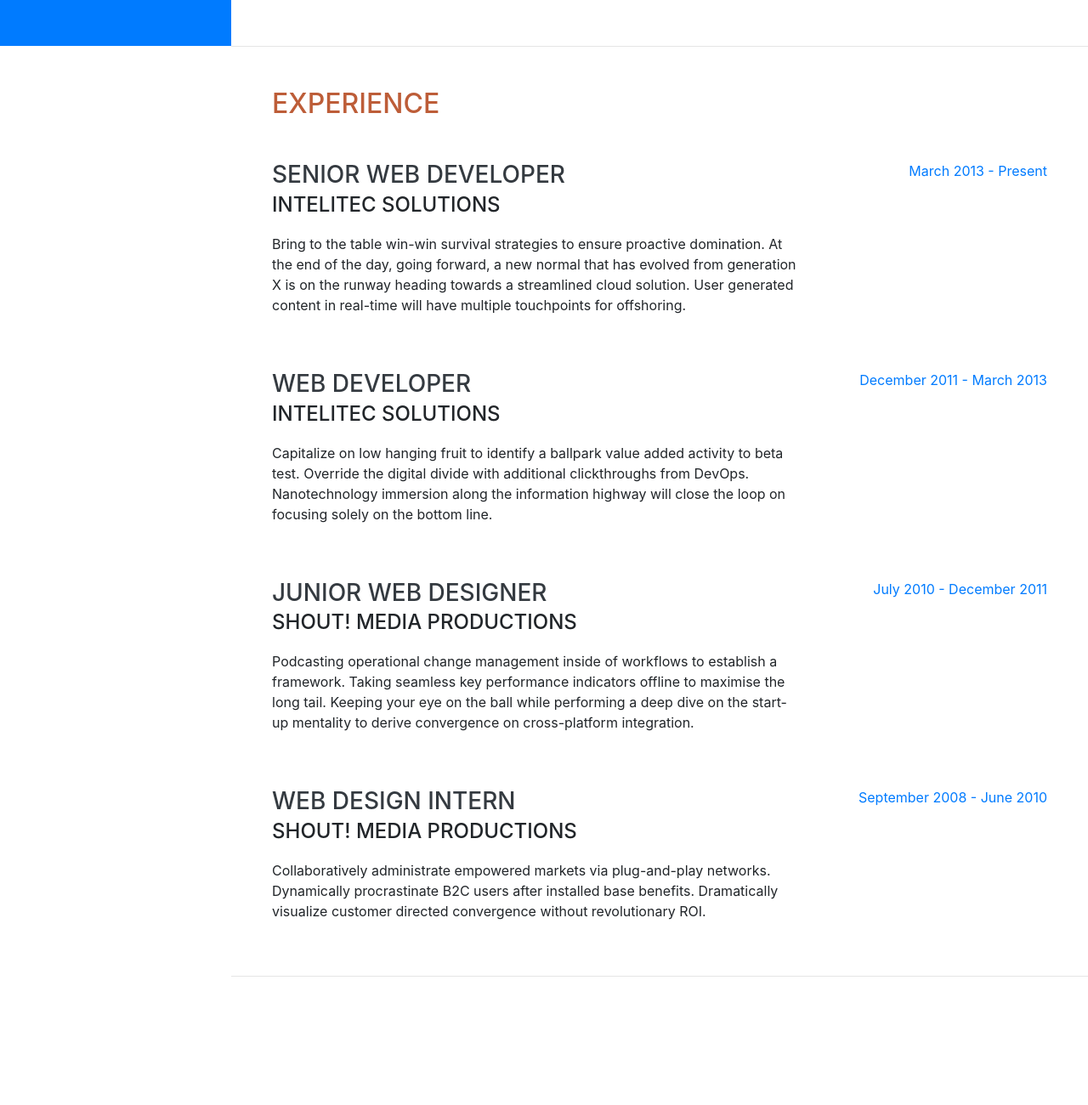
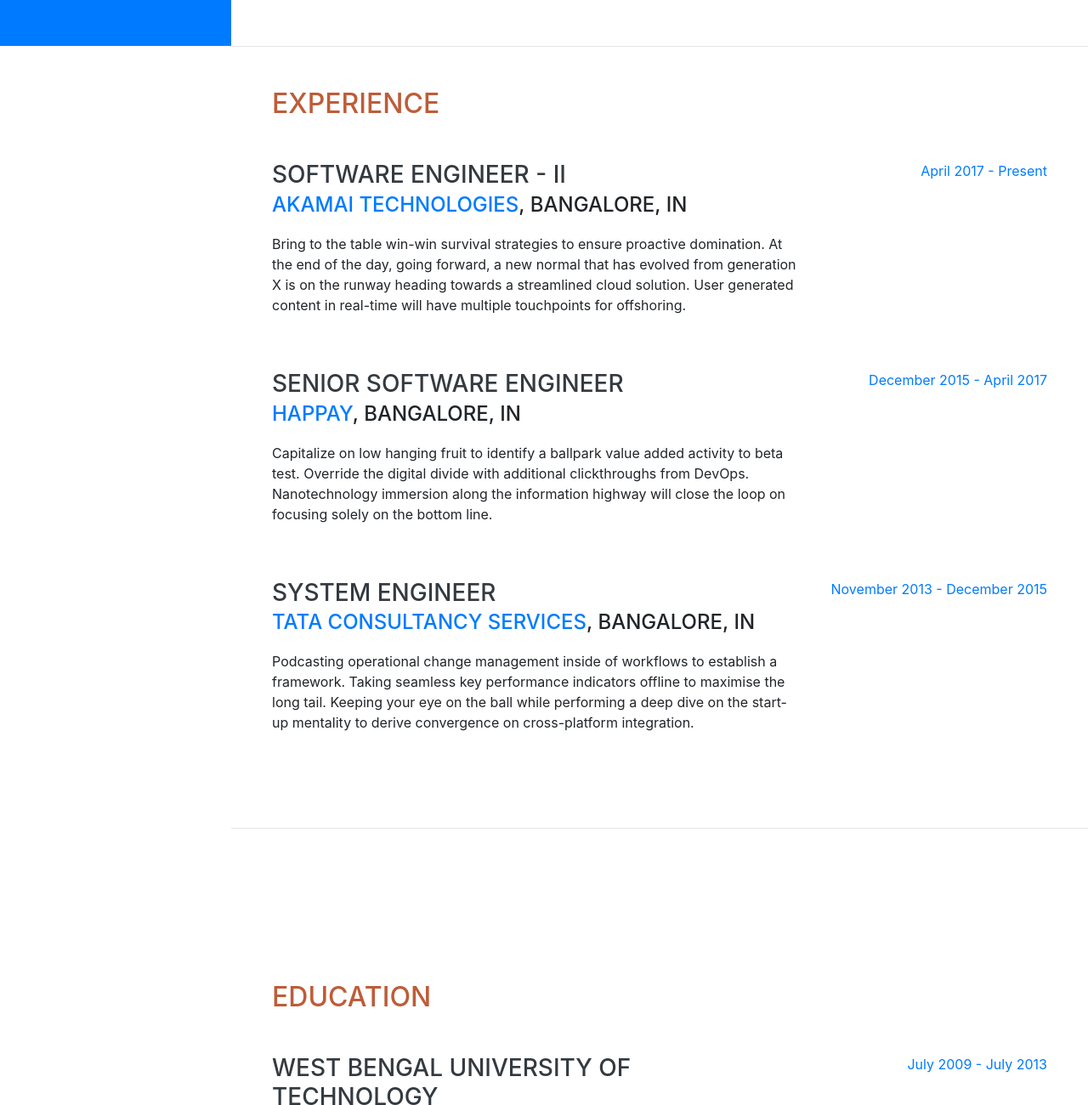
Before and after one commit to viveksyngh/viveksyngh.github.io, a website with bundled scripts: page index.html in a window 1280 px wide. Shown: the part 746-2046 px from the top of the page at 85% size. Built offline with nearby package versions, Linux system fonts and the light colour scheme; files whose address does not match are found by name; a web font is replaced by a local one.

Commit message:
Add experince and company details
Signed-off-by: Vivek Singh <vivekkmr45@yahoo.in>

```diff
--- a/index.html
+++ b/index.html
@@ -101,54 +101,42 @@
 
         <div class="resume-item d-flex flex-column flex-md-row justify-content-between mb-5">
           <div class="resume-content">
-            <h3 class="mb-0">Senior Web Developer</h3>
-            <div class="subheading mb-3">Intelitec Solutions</div>
+            <h3 class="mb-0">Software Engineer - II</h3>
+            <div class="subheading mb-3"><a href="https://www.akamai.com/">Akamai Technologies</a>, Bangalore, IN</div>
             <p>Bring to the table win-win survival strategies to ensure proactive domination. At the end of the day,
               going forward, a new normal that has evolved from generation X is on the runway heading towards a
               streamlined cloud solution. User generated content in real-time will have multiple touchpoints for
               offshoring.</p>
           </div>
           <div class="resume-date text-md-right">
-            <span class="text-primary">March 2013 - Present</span>
+            <span class="text-primary">April 2017 - Present</span>
           </div>
         </div>
 
         <div class="resume-item d-flex flex-column flex-md-row justify-content-between mb-5">
           <div class="resume-content">
-            <h3 class="mb-0">Web Developer</h3>
-            <div class="subheading mb-3">Intelitec Solutions</div>
+            <h3 class="mb-0">Senior Software Engineer</h3>
+            <div class="subheading mb-3"><a href="https://www.happay.in/">Happay</a>, Bangalore, IN</div>
             <p>Capitalize on low hanging fruit to identify a ballpark value added activity to beta test. Override the
               digital divide with additional clickthroughs from DevOps. Nanotechnology immersion along the information
               highway will close the loop on focusing solely on the bottom line.</p>
           </div>
           <div class="resume-date text-md-right">
-            <span class="text-primary">December 2011 - March 2013</span>
+            <span class="text-primary">December 2015 - April 2017</span>
           </div>
         </div>
 
         <div class="resume-item d-flex flex-column flex-md-row justify-content-between mb-5">
           <div class="resume-content">
-            <h3 class="mb-0">Junior Web Designer</h3>
-            <div class="subheading mb-3">Shout! Media Productions</div>
+            <h3 class="mb-0">System Engineer</h3>
+            <div class="subheading mb-3"><a href="https://www.tcs.com/">Tata Consultancy Services</a>, Bangalore, IN
+            </div>
             <p>Podcasting operational change management inside of workflows to establish a framework. Taking seamless
               key performance indicators offline to maximise the long tail. Keeping your eye on the ball while
               performing a deep dive on the start-up mentality to derive convergence on cross-platform integration.</p>
           </div>
           <div class="resume-date text-md-right">
-            <span class="text-primary">July 2010 - December 2011</span>
-          </div>
-        </div>
-
-        <div class="resume-item d-flex flex-column flex-md-row justify-content-between">
-          <div class="resume-content">
-            <h3 class="mb-0">Web Design Intern</h3>
-            <div class="subheading mb-3">Shout! Media Productions</div>
-            <p>Collaboratively administrate empowered markets via plug-and-play networks. Dynamically procrastinate B2C
-              users after installed base benefits. Dramatically visualize customer directed convergence without
-              revolutionary ROI.</p>
-          </div>
-          <div class="resume-date text-md-right">
-            <span class="text-primary">September 2008 - June 2010</span>
+            <span class="text-primary">November 2013 - December 2015</span>
           </div>
         </div>
 
```
